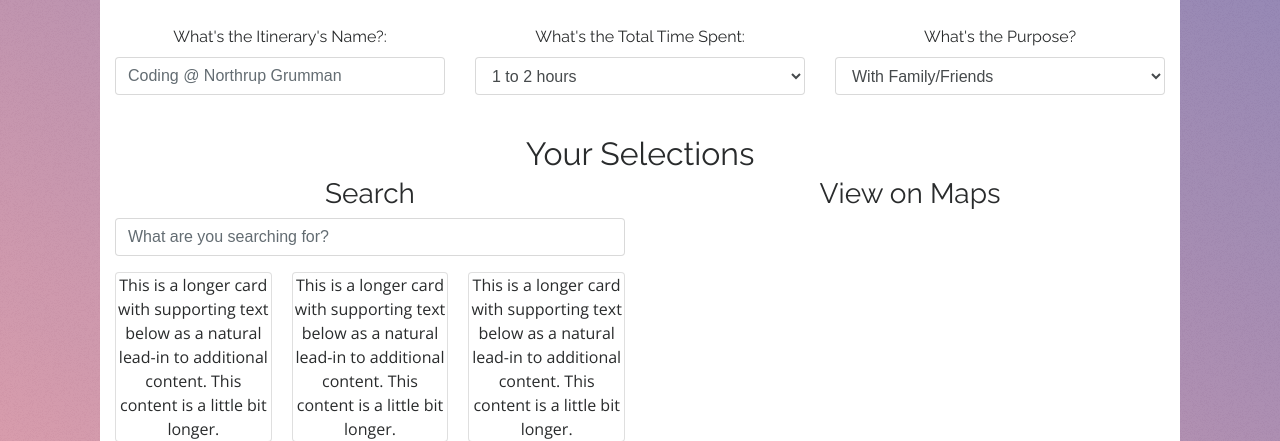
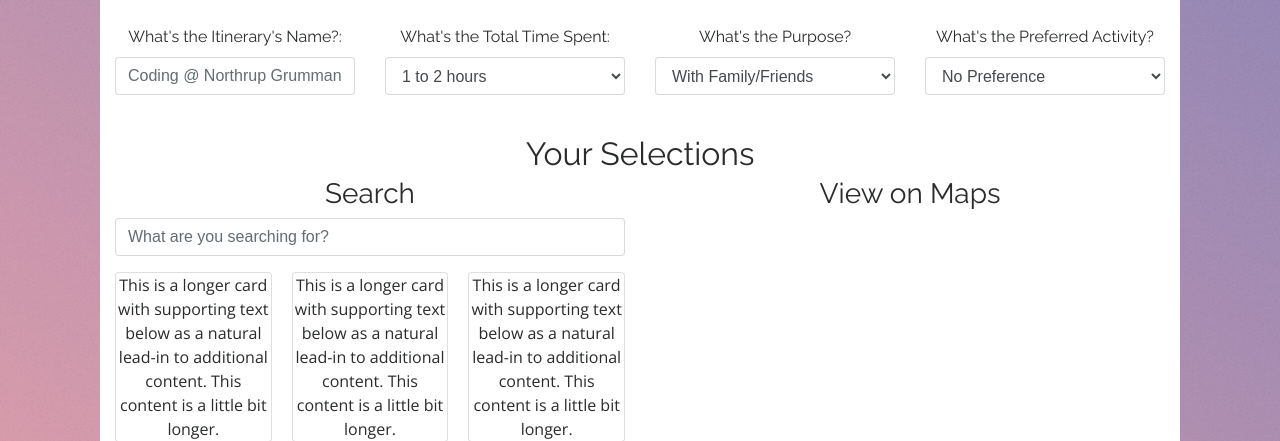
Before and after one commit to ttthao/NGHacks, a Django app: page /submit in a window 1280 px wide. Shown: the part 117-558 px from the top of the page. Run offline with Django 3.2, Linux system fonts and the light colour scheme; some libraries are stand-ins or nearby versions.

Commit message:
Added 4th category in submit

```diff
--- a/project/voodoo_plans/template/submit.html
+++ b/project/voodoo_plans/template/submit.html
@@ -29,13 +29,13 @@
 		</div>
 		<div class="row spacer"></div>
 		<div class="row">
-			<div class="col-sm-4 text-center">
+			<div class="col-sm-3 text-center">
 				<div class="form-group">
 					<label for="input_name">What's the Itinerary's Name?:</label>
 					<input type="text" class="form-control" id="input_name" placeholder="Coding @ Northrup Grumman">
 				</div>
 			</div>
-			<div class="col-sm-4 text-center">
+			<div class="col-sm-3 text-center">
 				<div class="form-group">
 					<label for="input_time">What's the Total Time Spent:</label>
 					<select class="form-control" id="input_time">
@@ -47,7 +47,7 @@
 					</select>
 				</div>
 			</div>
-			<div class="col-sm-4 text-center">
+			<div class="col-sm-3 text-center">
 				<div class="form-group">
 					<label for="input_purpose">What's the Purpose?</label>
 					<select class="form-control" id="input_purpose">
@@ -58,6 +58,15 @@
 						<option>A Professional Meetup</option>
 						<option>By Yourself</option>
 						<option>For Recreation</option>-->
+					</select>
+				</div>
+			</div>
+			<div class="col-sm-3 text-center">
+				<div class="form-group">
+					<label for="input_activity">What's the Preferred Activity?</label>
+					<select class="form-control" id="input_activity">
+						{% block options_activity %}
+						{% endblock %}
 					</select>
 				</div>
 			</div>
--- a/project/voodoo_plans/template/submit.template.html
+++ b/project/voodoo_plans/template/submit.template.html
@@ -15,6 +15,22 @@
 <option>1 to 2 hours</option>
 <option>2 to 5 hours</option>
 <option>5+ hours</option>
+
+{% endblock %}
+
+{% block options_activity %}
+
+<option>No Preference</option>
+<option>Amusement Parks</option>
+<option>Aquariums</option>
+<option>Bars</option>
+<option>Beaches</option>
+<option>Hiking</option>
+<option>Escape Games</option>
+<option>Fitness</option>
+<option>Festivals</option>
+<option>Cinema</option>
+<option>Restaurants</option>
 
 {% endblock %}
 
```
